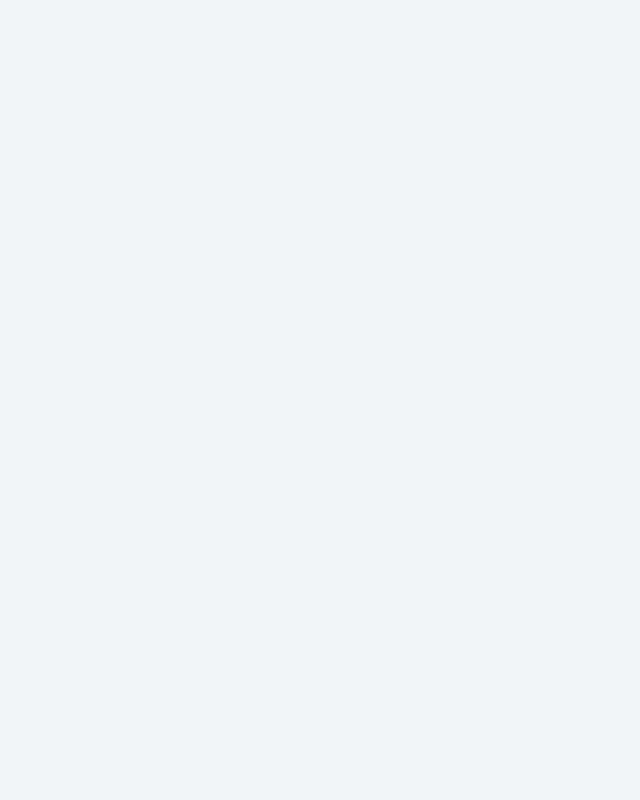
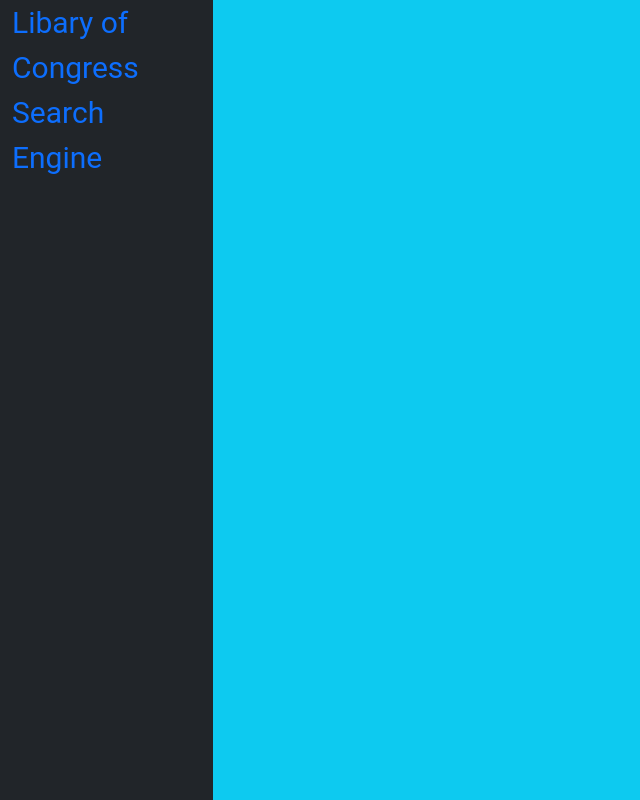
Before and after one commit to Truecoding4life/silence-in-library, a plain HTML site: page results.html in a window 1280 px wide. Shown: the whole page, without its empty margins (0-640 px from the left). Drawn offline with nearby package versions, Linux system fonts and the light colour scheme.

Commit message:
add base structure to results page

```diff
--- a/results.html
+++ b/results.html
@@ -9,6 +9,9 @@
     <title>LOC Search Results</title>
 </head>
 <body>
-    <div class ></div>
+    <div class = "row vh-100 m-0" >
+        <div class = "col-2 bg-dark text-primary text-start text-wrap">Libary of Congress <br> Search Engine</div>
+        <div class = "col-10 bg-info"></div>
+    </div>
 </body>
 </html>
```
